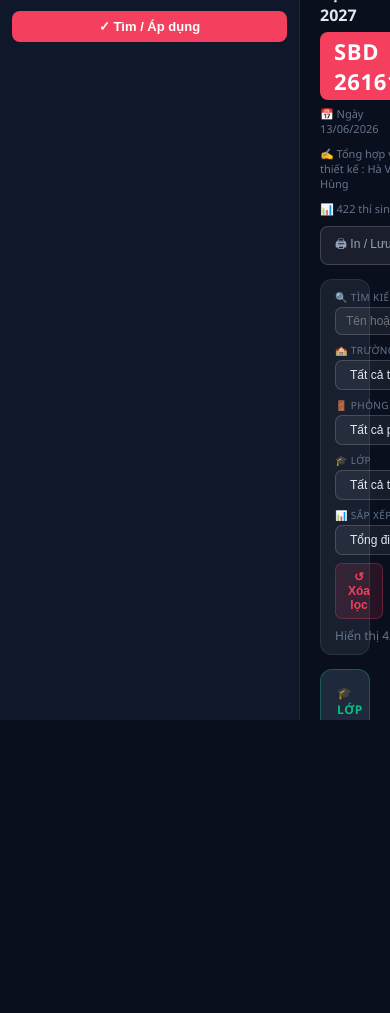
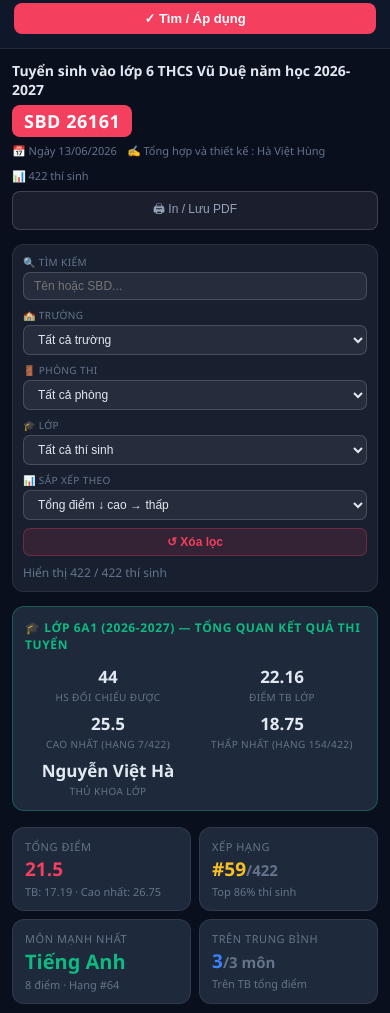
Before and after one commit to haviethung1088-lgtm/6a1vudue, a plain HTML site: page index.html in a window 390 px wide. Shown: the part 124-1137 px from the top of the page. Before the commit the page ends 844 px from the top, so only its background shows below. Drawn offline with nearby package versions, Linux system fonts and the light colour scheme.

Commit message:
Update index.html

```diff
--- a/index.html
+++ b/index.html
@@ -172,6 +172,54 @@ table.ranked tr:hover td{background:rgba(59,130,246,.07)}
   body{background:#fff;color:#111}
   .card,.kpi,.ranked-wrap,.cmp-panel{border-color:#ddd;background:#fff}
   .kpi-val,.sbd-badge,.card-title{color:#111}
+}
+
+/* ===== MOBILE (<=768px) ===== */
+@media (max-width:768px){
+  html,body{overflow-x:hidden}
+  .layout{flex-direction:column;height:auto;overflow:visible}
+  .sidebar{width:100%;min-width:0;border-right:none;border-bottom:1px solid var(--border)}
+  .sb-logo{padding:12px 14px 10px}
+  .sb-panel{padding:10px 14px 14px}
+  .main{padding:12px 12px 24px;overflow-y:visible}
+
+  .hdr{flex-direction:column;align-items:stretch;gap:8px}
+  .hdr-left h1{font-size:14px}
+  .sbd-badge{font-size:18px;padding:4px 12px}
+  .print-btn{width:100%;text-align:center}
+
+  .filter-bar{flex-direction:column;align-items:stretch;padding:10px}
+  .fb-group{width:100%}
+  .fb-ctrl,.fb-search{width:100%;min-width:0}
+  .fb-reset{align-self:stretch;text-align:center}
+  .fb-count{margin-left:0;align-self:flex-start}
+
+  .cls6a1-card{padding:12px}
+  .cls6a1-stats{grid-template-columns:repeat(2,1fr);gap:8px}
+  .cls6a1-stat .v{font-size:17px}
+
+  .kpi-grid{grid-template-columns:repeat(2,1fr);gap:8px}
+  .kpi{padding:11px 12px}
+  .kpi-val{font-size:21px}
+
+  .g2,.g3{grid-template-columns:1fr}
+  .cmp-chart-row{grid-template-columns:1fr}
+  .cmp-stats-grid{grid-template-columns:repeat(2,1fr)}
+
+  .ranked-header{padding:10px 12px}
+  .ranked-tbl-wrap{padding:0 10px 10px;-webkit-overflow-scrolling:touch}
+  table.ranked{font-size:11px}
+  table.ranked th,table.ranked td{padding:6px 5px}
+}
+
+/* ===== SMALL PHONE (<=420px) ===== */
+@media (max-width:420px){
+  .kpi-grid{grid-template-columns:1fr 1fr}
+  .kpi-val{font-size:19px}
+  .cls6a1-stats{grid-template-columns:1fr 1fr}
+  table.ranked th:nth-child(4),table.ranked td:nth-child(4),
+  table.ranked th:nth-child(5),table.ranked td:nth-child(5){display:none}
+  .badge6a1{font-size:8px;padding:1px 4px}
 }
 </style>
 </head>
```
